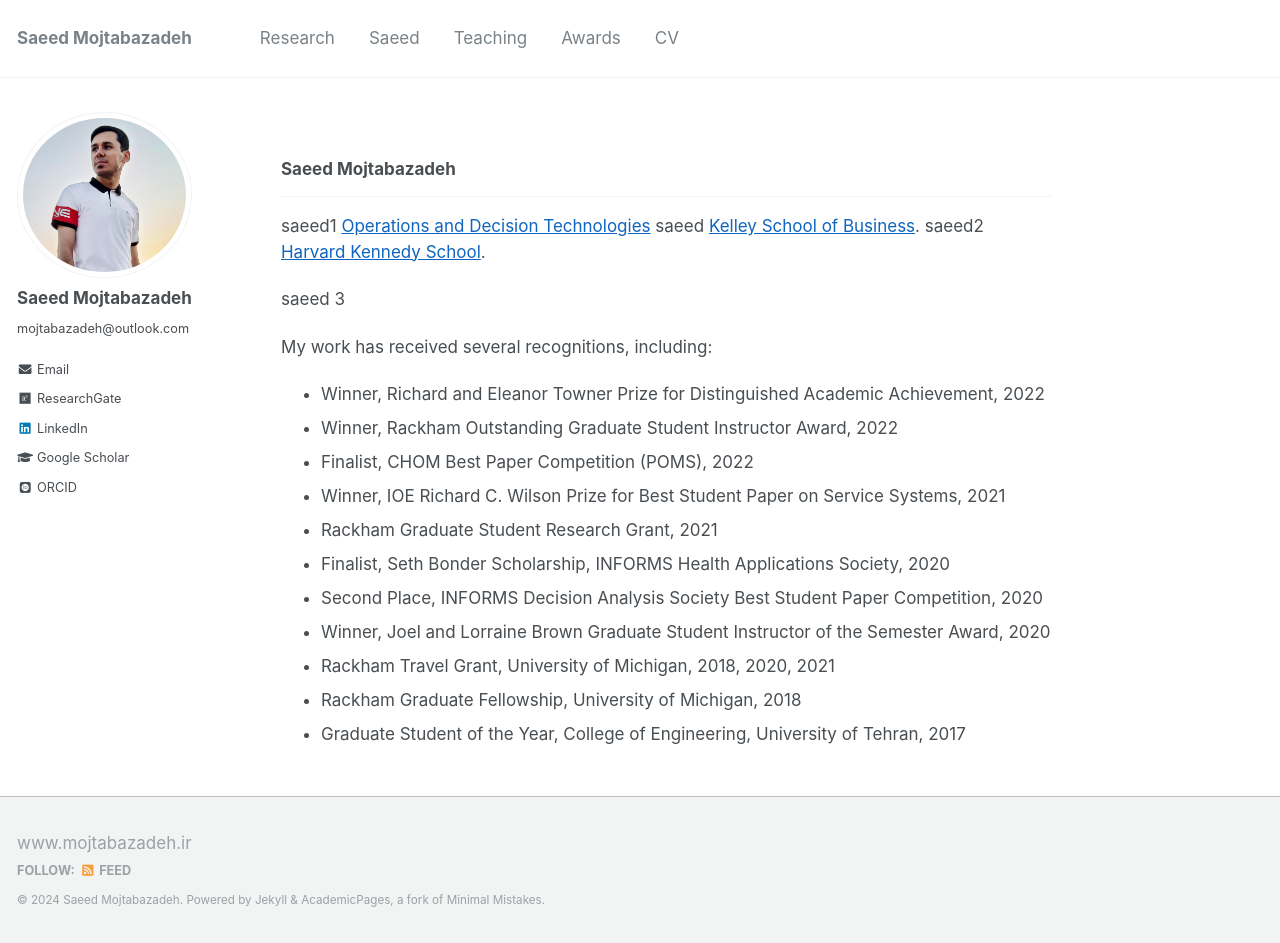
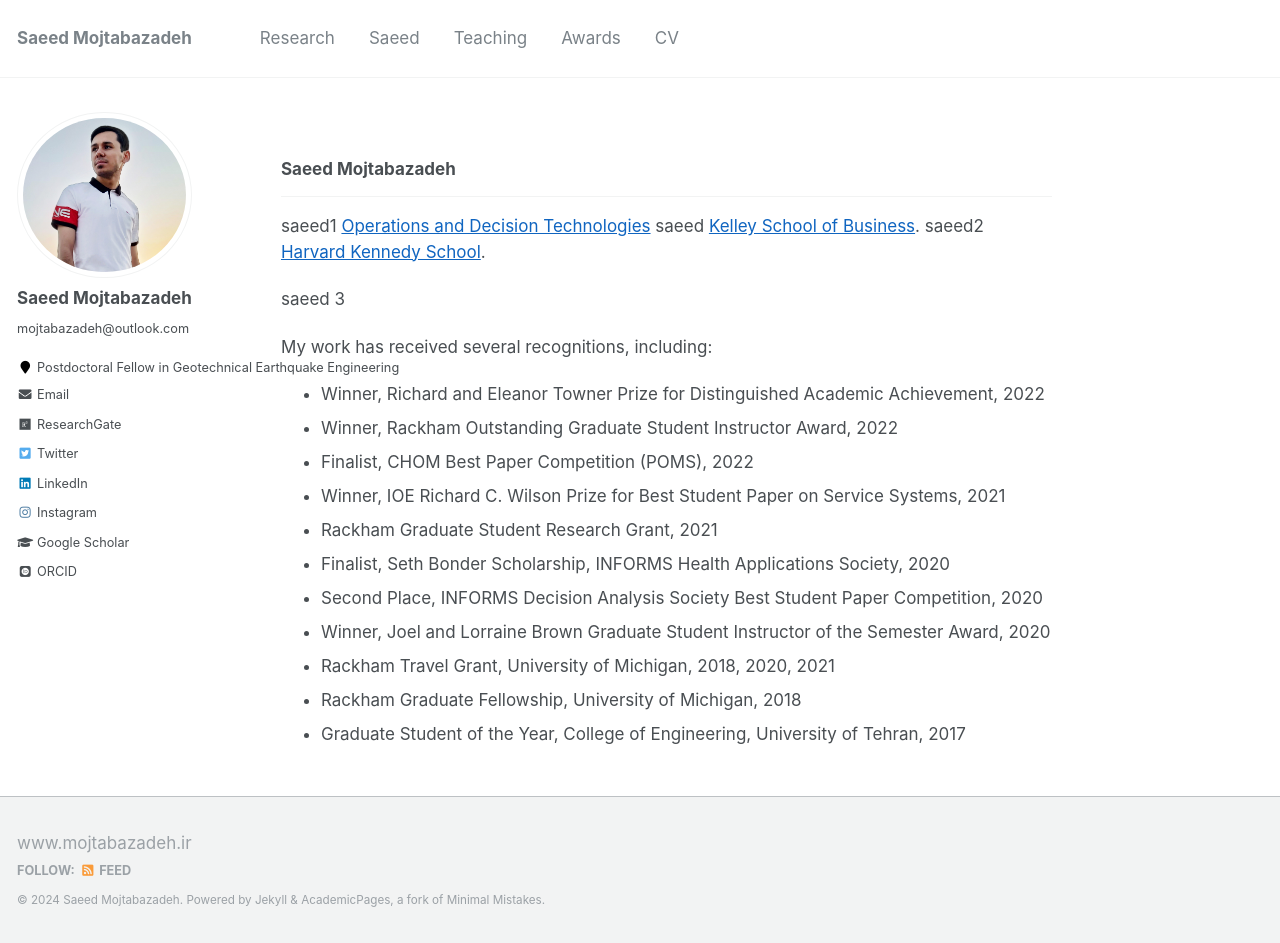
Before and after one commit to mojtabazadeh/mojtabazadeh.github.io, a Jekyll site: the page built from _pages/about-beforeKelley.md, in a window 1280 px wide and 943 px high. Built offline with Jekyll 4.4.1, drawn with Linux system fonts in a browser that asks for light colours; some web fonts are replaced; some of the changed lines change nothing that is shown.

Commit message:
Update _config.yml

```diff
--- a/_config.yml
+++ b/_config.yml
@@ -84,7 +84,7 @@ author:
   avatar           : "Saeed.jpg"
   bio              : "mojtabazadeh@outlook.com"
   location         :
-  employer         :
+  employer         : "Postdoctoral Fellow in Geotechnical Earthquake Engineering"
   pubmed           :
   googlescholar    : "https://scholar.google.com/citations?user=YphpjTcAAAAJ&hl=en"
   email            : "mojtabazadeh@outlook.com"
@@ -99,7 +99,7 @@ author:
   #github           : [metadata]
   google_plus      :
   keybase          :
-  instagram        :
+  instagram        : "https://www.instagram.com/mojtabazadeh.ir"
   impactstory      :
   lastfm           :
   linkedin         : "https://www.linkedin.com/in/mojtabazadeh/"
@@ -109,7 +109,7 @@ author:
   stackoverflow    :
   steam            :
   tumblr           :
-  twitter          :
+  twitter          : "https://twitter.com/SMojtabazadeh"
   vine             :
   weibo            :
   xing             :
```
